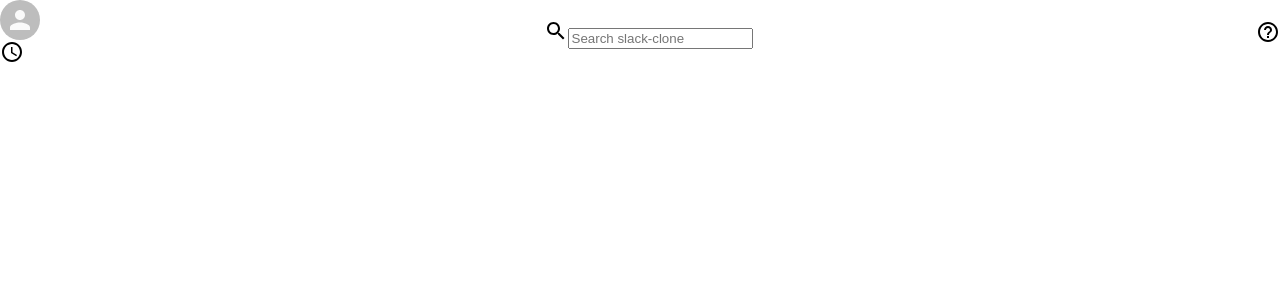
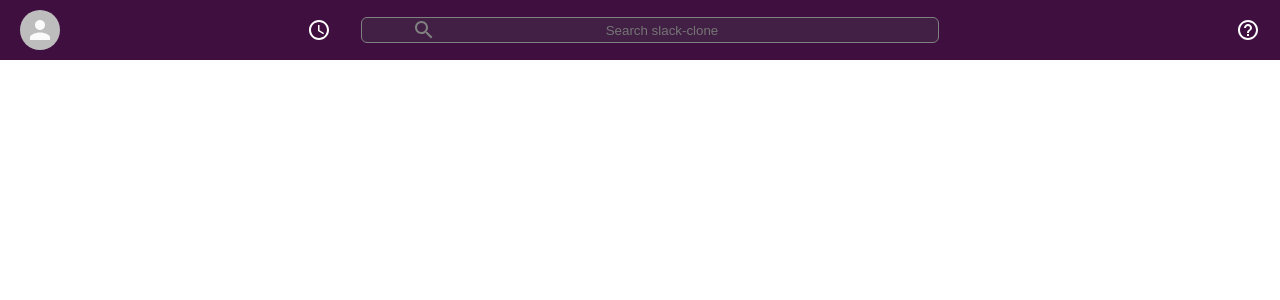
Before and after one commit to iamKushagra/slack-clone, a React (Create React App) app: page / in a window 1280 px wide. Shown: the top 300 px of the page. Built offline with nearby package versions, Linux system fonts and the light colour scheme.

Commit message:
slack-clone-header

```diff
--- a/src/App.css
+++ b/src/App.css
@@ -1,3 +1,3 @@
 body {
-
+  --slack-color: #3f0f40;
 }
--- a/src/Header.css
+++ b/src/Header.css
@@ -2,5 +2,47 @@
     display: flex;
     align-items: center;
     justify-content: space-between;
-    padding:
+    padding: 10px 0;
+    background-color: var(--slack-color);
+    color: white;
 }
+
+.header__left {
+    flex: 0.3;
+    display: flex;
+    align-items: center;
+    margin-left: 20px;
+}
+
+.header__left > .MuiSvgIcon-root {
+    margin-left: auto;
+    margin-right: 30px;
+}
+
+.header__search {
+    flex: 0.4;
+    background-color: #421f44;
+    text-align: center;
+    display: flex;
+    padding: 0 50px;
+    color: gray;
+    border: 1px gray solid;
+    border-radius: 6px;
+}
+
+.header__search > input {
+    background-color: transparent;
+    border: none;
+    text-align: center;
+    min-width: 35vw;
+}
+.header__right {
+ flex:0.3;
+ display: flex;
+ align-items: flex-end;
+}
+
+.header__right > .MuiSvgIcon-root {
+    margin-left: auto;
+    margin-right: 20px;
+}
```
